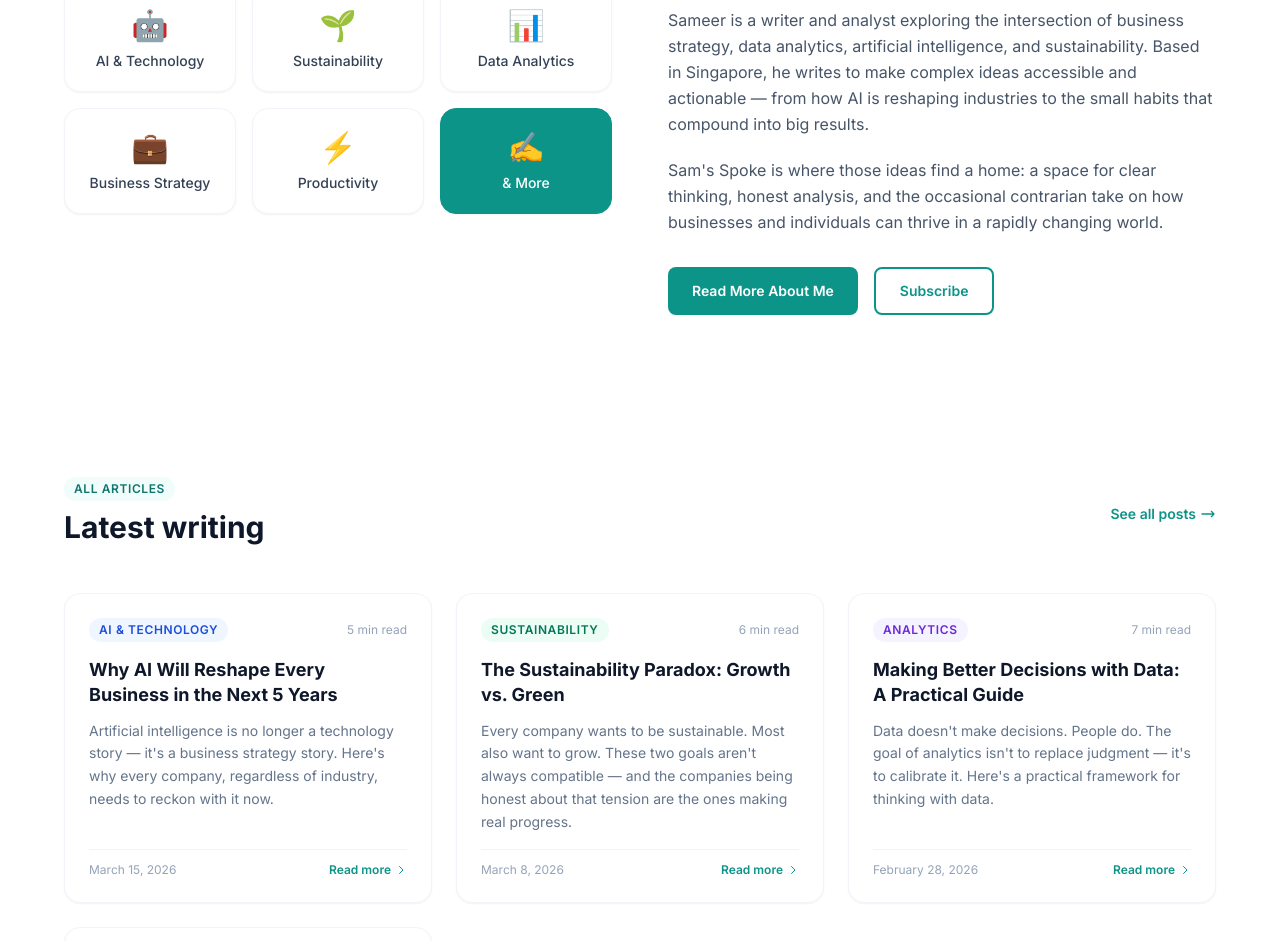
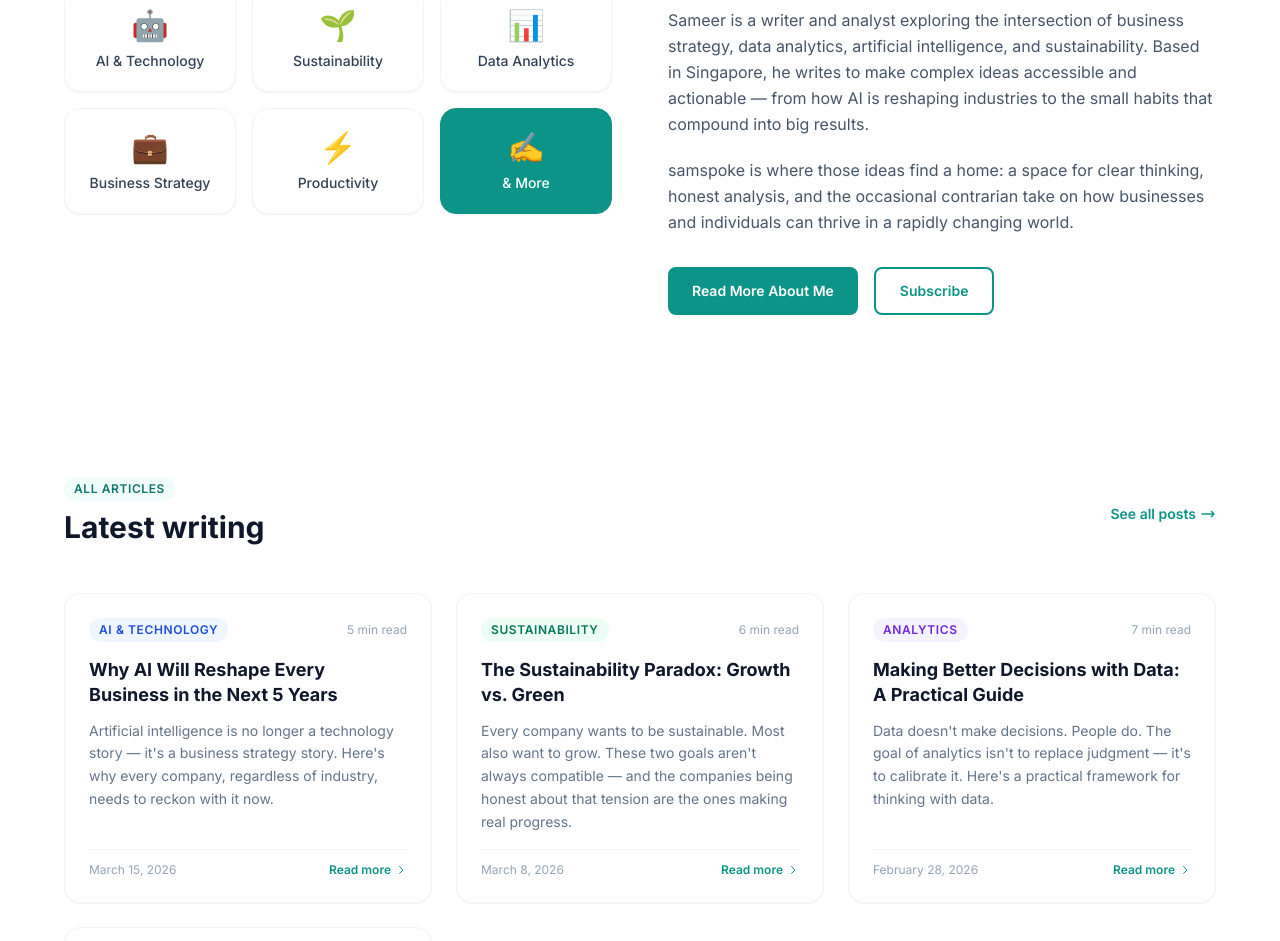
Before and after one commit to sameersk/samspoke, a Next.js app: page / in a window 1280 px wide. Shown: the part 1527-2468 px from the top of the page. Built offline with nearby package versions, Linux system fonts and the light colour scheme.

Commit message:
Update AboutSection.tsx

```diff
--- a/components/AboutSection.tsx
+++ b/components/AboutSection.tsx
@@ -47,7 +47,7 @@ export default function AboutSection() {
               that compound into big results.
             </p>
             <p className="text-slate-600 leading-relaxed mb-8">
-              Sam&apos;s Spoke is where those ideas find a home: a space for clear
+              samspoke is where those ideas find a home: a space for clear
               thinking, honest analysis, and the occasional contrarian take on how
               businesses and individuals can thrive in a rapidly changing world.
             </p>
```
